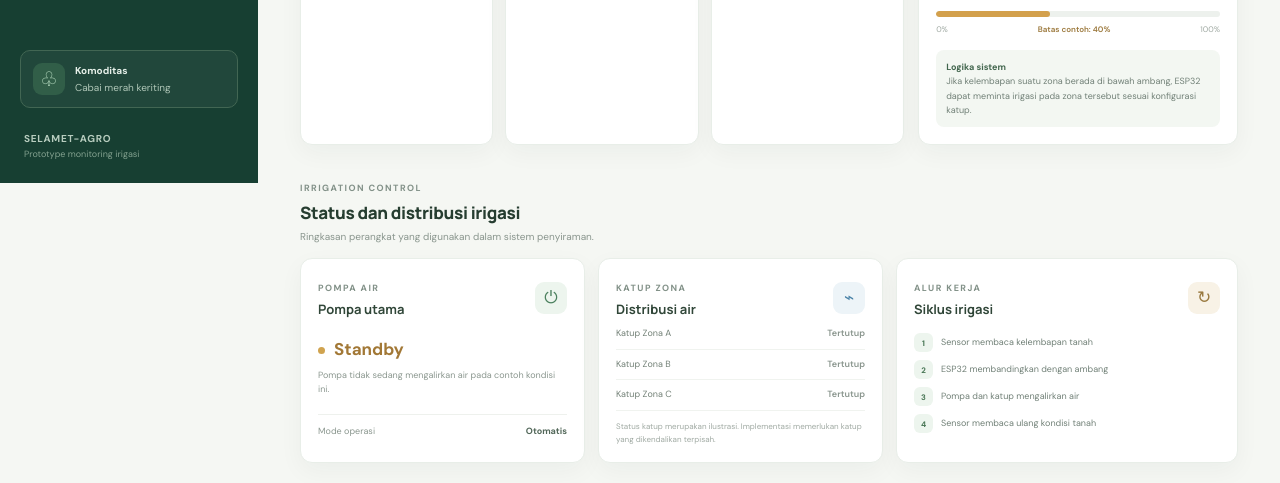
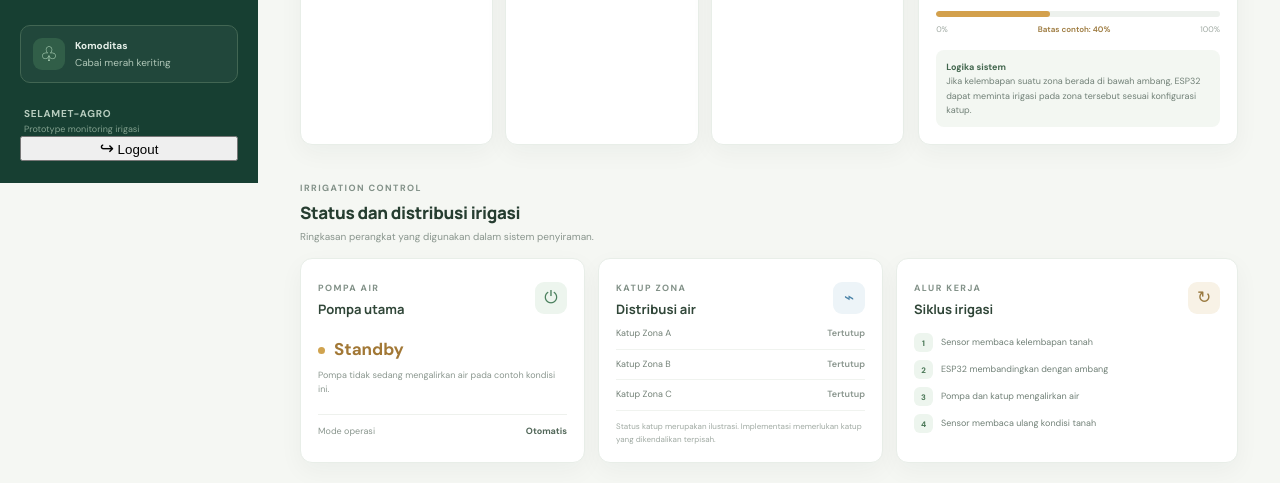
Before and after one commit to sanditheresiaa/SELAMET-AGRO, a plain HTML site: page index.html in a window 1280 px wide. Shown: the part 617-1100 px from the top of the page. Drawn offline with Linux system fonts and the light colour scheme.

Commit message:
Update index.html

```diff
--- a/index.html
+++ b/index.html
@@ -9,6 +9,7 @@
 </head>
 <body>
   <div class="app-shell">
+
     <aside class="sidebar">
       <a class="brand" href="#overview" aria-label="SELAMET-AGRO beranda">
         <span class="brand-mark">
@@ -29,6 +30,12 @@
         <div class="crop-chip"><span class="crop-icon">♧</span><span><b>Komoditas</b><small>Cabai merah keriting</small></span></div>
         <div class="sidebar-note">SELAMET-AGRO<br><span>Prototype monitoring irigasi</span></div>
       </div>
+
+      <button id="logoutButton" class="logout-button">
+          <span class="nav-icon">↪</span>
+          Logout
+      </button>
+
     </aside>
 
     <main class="main-content">
```
